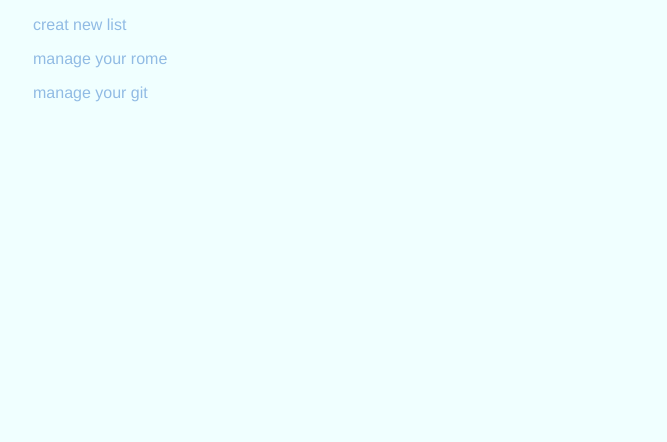
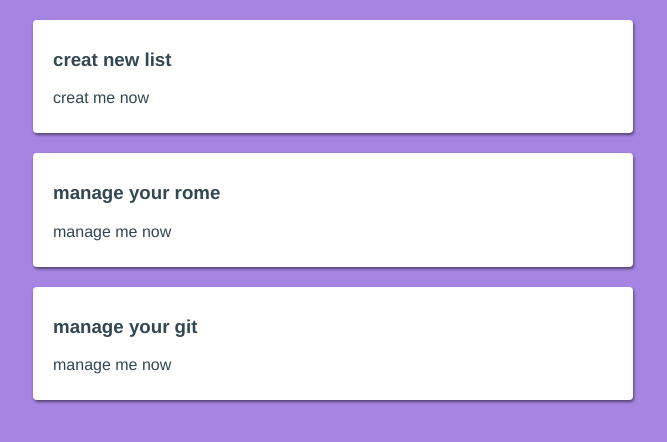
Before and after one commit to hossampy/vue-todo, a Vue app: page / in a window 1280 px wide. Shown: the top 442 px of the page, without its empty margins (307-974 px from the left). Built offline with nearby package versions, Linux system fonts and the light colour scheme; data requests are answered from the project's data file.

Commit message:
add some style

```diff
--- a/src/App.vue
+++ b/src/App.vue
@@ -5,7 +5,7 @@
 
 <style>
 body {
-background-color: azure;
+background-color: rgba(146, 103, 220, 0.808);
 }
 #app {
   font-family: Avenir, Helvetica, Arial, sans-serif;
@@ -13,7 +13,7 @@ background-color: azure;
   -moz-osx-font-smoothing: grayscale;
  max-width: 600px;
  margin:  0 auto;
-  color: #91bbe4;
+  color: #324752;
 }
 
 
--- /dev/null
+++ b/src/components/SingleProject.vue
@@ -0,0 +1,29 @@
+<template>
+  <div class="project">
+    <div class="action">
+        <h3>{{proj.title}}</h3>
+    </div>
+    <div class="details">
+        <p>{{ proj.details }}</p>
+    </div>
+  </div>
+</template>
+
+<script>
+export default {
+props:['proj']
+}
+</script>
+
+<style>
+.project{
+    margin: 20px auto;
+    background: white;
+    padding: 10px 20px;
+    border-radius: 4px;
+    box-shadow: 1px 2px 3px rgba(0, 0, 0, 0.5);
+}
+h3{
+    cursor: pointer;
+}
+</style>
--- a/src/views/HomeView.vue
+++ b/src/views/HomeView.vue
@@ -2,7 +2,7 @@
   <div class="home">
   <div v-if="projects.length">
     <div v-for="project in projects" :key="project.id">
-      <p>{{ project.title }}</p>
+    <SingleProject :proj ="project"/>
     </div>
   </div>
   </div>
@@ -10,12 +10,12 @@
 
 <script>
 // @ is an alias to /src
-
+import SingleProject from "../components/SingleProject.vue"
 
 export default {
   name: 'HomeView',
   components: {
-
+   SingleProject
   },
   data(){
     return{
```
